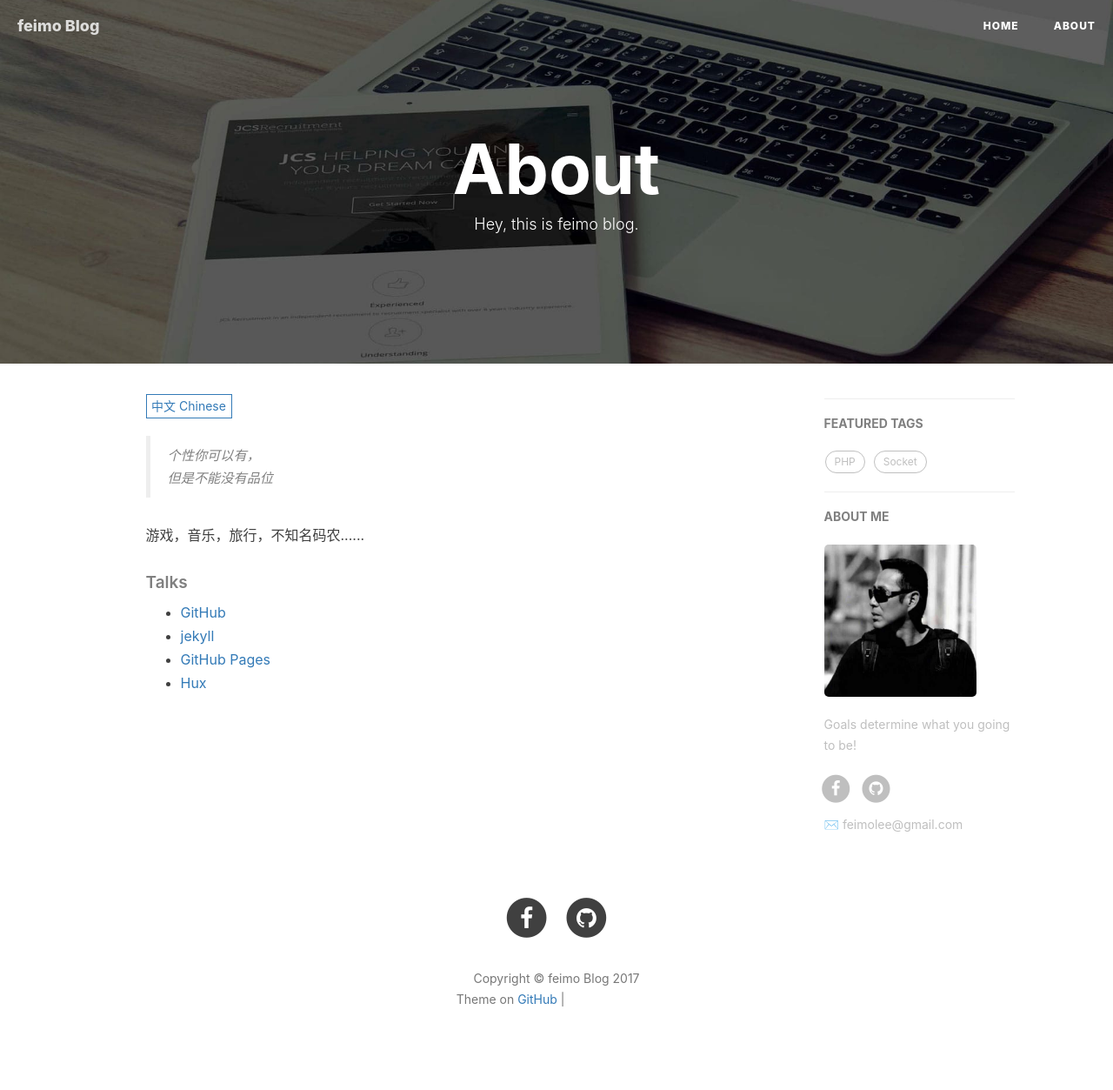
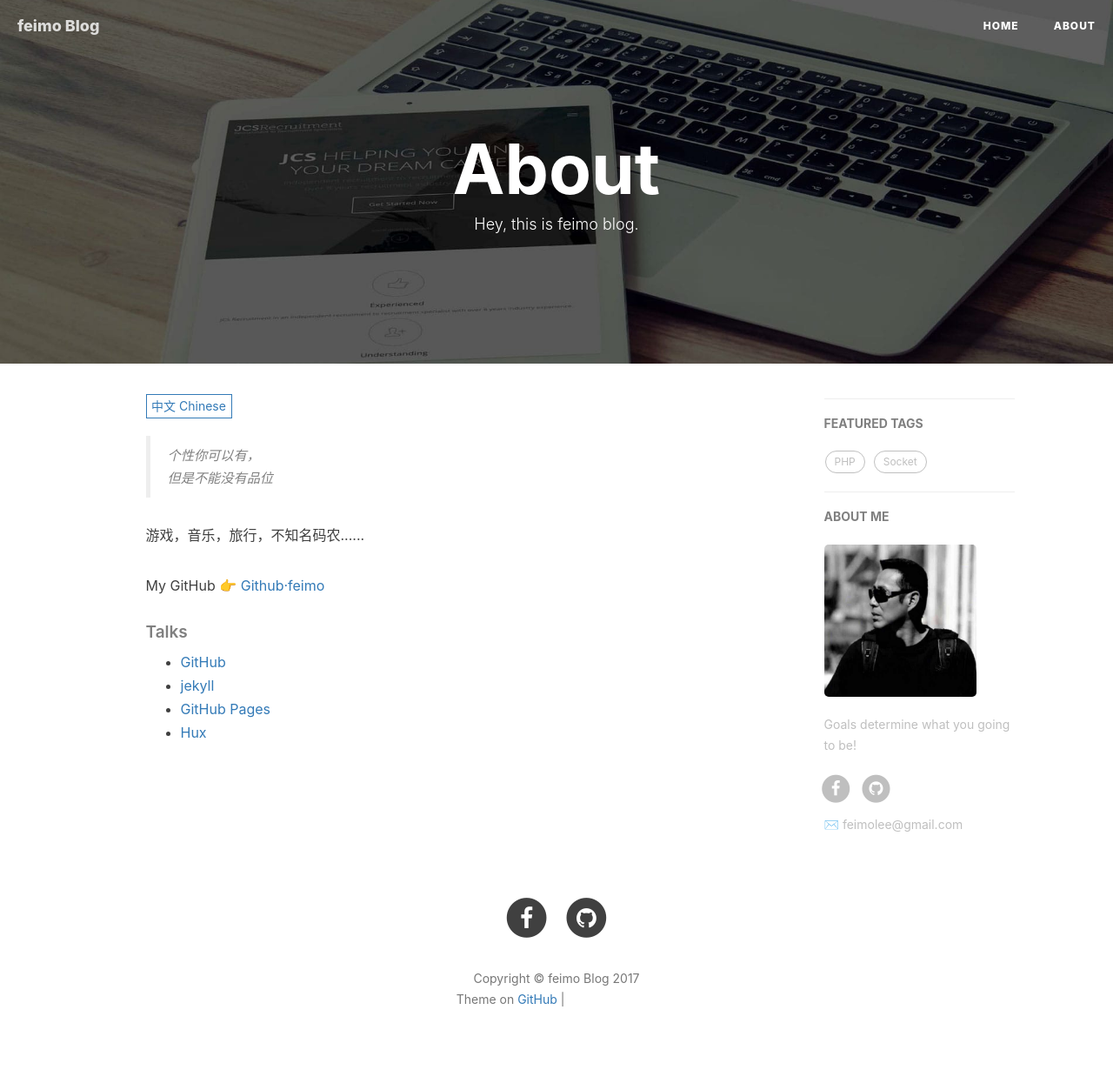
Before and after one commit to feimoc/feimoc.github.io, a Jekyll site: the page built from about.html, in a window 1280 px wide. Shown: the whole page at 87% size. Built offline with Jekyll 4.4.1, drawn with Linux system fonts in a browser that asks for light colours; nearby versions of some CDN libraries; comment, search, counter and statistics services are not loaded; grey boxes are pictures that could not be loaded.

Commit message:
update about

```diff
--- a/about.html
+++ b/about.html
@@ -19,7 +19,7 @@ header-img: "img/post-bg-rwd.jpg"
     但是不能没有品位</p></blockquote>
 
     <p>游戏，音乐，旅行，不知名码农......</p>
-
+    <p>My GitHub  👉 <a href="http://github.com/feimoc">Github·feimo</a></p>
 
     <p></p>
 
```
